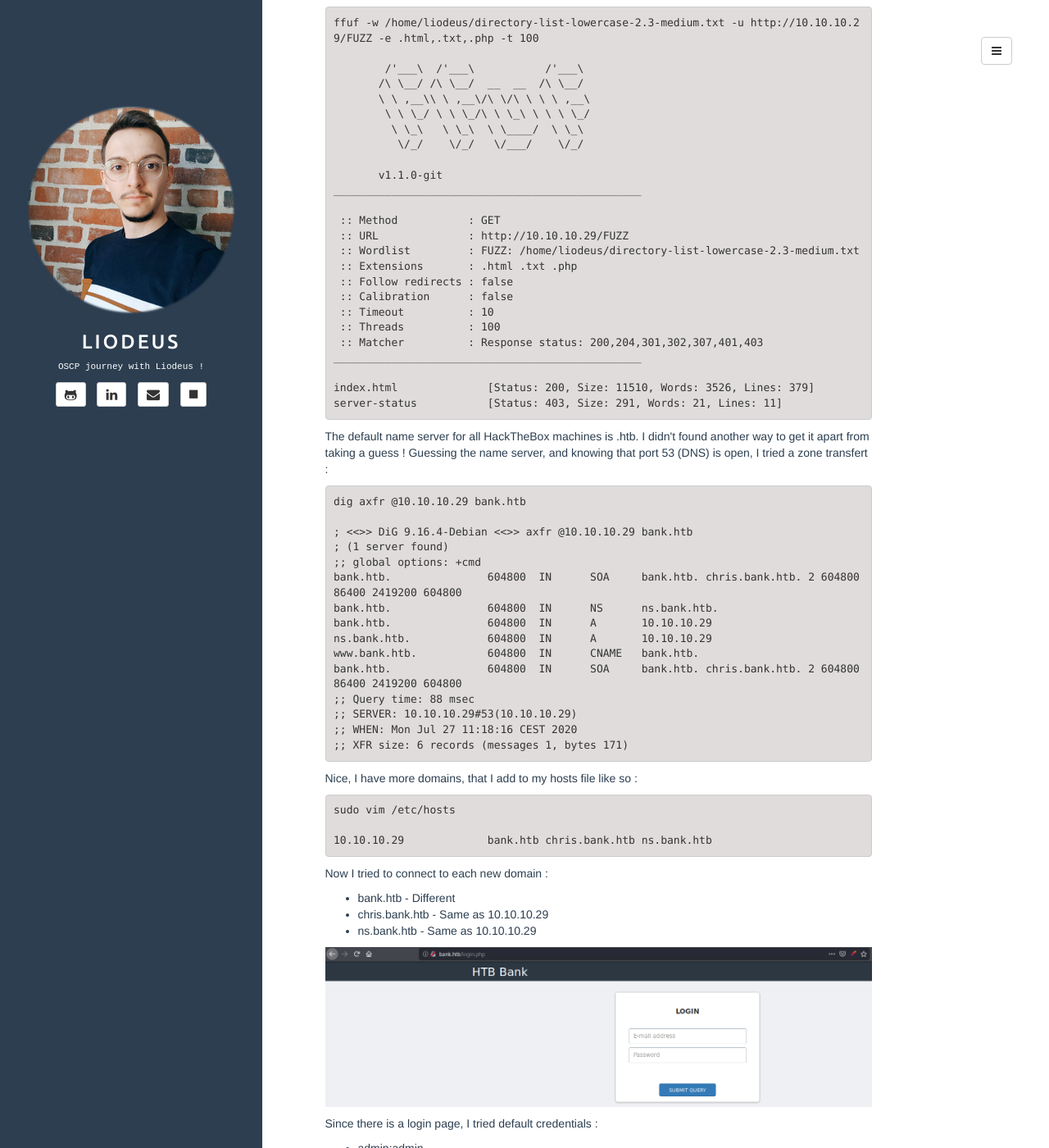
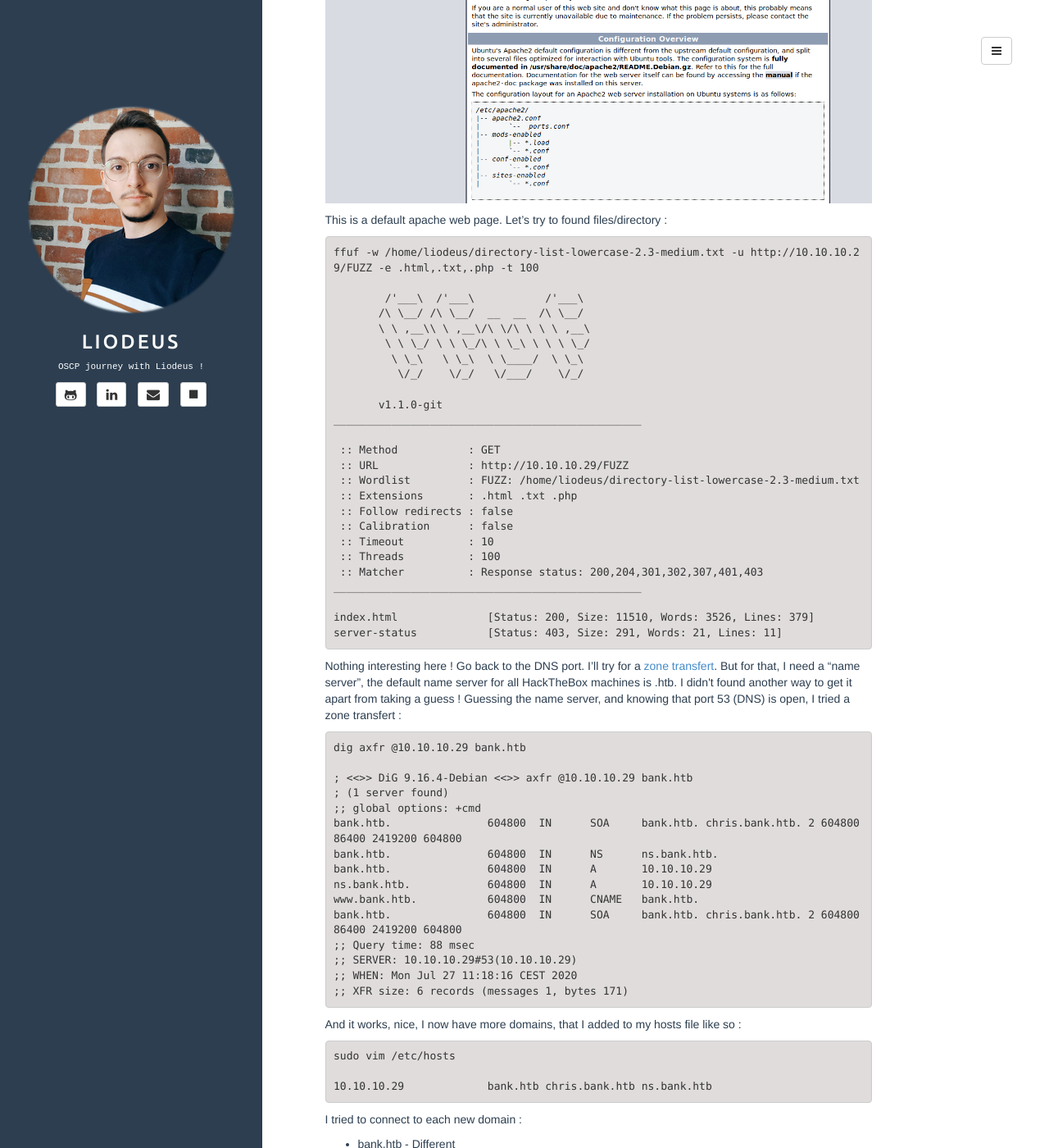
Before and after one commit to Liodeus/liodeus.github.io, a Jekyll site: the page built from _posts/2020-07-28-bank.md, in a window 1280 px wide and 1400 px high, scrolled down 1682 px. Shown: the whole window at 82% size. Built offline with Jekyll 4.4.1, drawn with Linux system fonts in a browser that asks for light colours; some of the changed text lies outside the part shown.

Commit message:
Add files via upload

````diff
--- a/_posts/2020-07-28-bank.md
+++ b/_posts/2020-07-28-bank.md
@@ -1,7 +1,7 @@
 ---
 layout: post
 title: Bank
-tags: [OSCP, Writeup, Linux]
+tags: [OSCP, Writeup, Linux, SUID, Web]
 description: "Bank write-up"
 ---
 
@@ -45,15 +56,15 @@
 
 Here’s what nmap teaches us :
 
-- port 22 (SSH)
-- port 53
-- port 80 (HTTP)
+- port 22 (SSH) - OpenSSH 6.6.1p1
+- port 53 - ISC BIND 9.9.5
+- port 80 (HTTP) - Apache 2.4.7
 
-
+Port 53 (DNS) is open, which is a bit weird, but first see the web port.
 
 ![Apache default](/assets/imgs/bank/apache_default.PNG)
 
-
+This is a default apache web page. Let's try to found files/directory :
 
 ```
 ffuf -w /home/liodeus/directory-list-lowercase-2.3-medium.txt -u http://10.10.10.29/FUZZ -e .html,.txt,.php -t 100
@@ -83,7 +94,7 @@
 server-status           [Status: 403, Size: 291, Words: 21, Lines: 11]
 ```
 
-The default name server for all HackTheBox machines is <name of box>.htb. I didn't found another way to get it apart from taking a guess ! Guessing the name server, and knowing that port 53 (DNS) is open, I tried a zone transfert :
+Nothing interesting here ! Go back to the DNS port. I'll try for a [zone transfert](https://null-byte.wonderhowto.com/forum/zone-transfer-attack-dns-0179845/). But for that, I need a "name server", the default name server for all HackTheBox machines is <name of box>.htb. I didn't found another way to get it apart from taking a guess ! Guessing the name server, and knowing that port 53 (DNS) is open, I tried a zone transfert :
 
 ```
 dig axfr @10.10.10.29 bank.htb
@@ -103,7 +114,7 @@
 ;; XFR size: 6 records (messages 1, bytes 171)
 ```
 
-Nice, I have more domains, that I add to my hosts file like so :
+And it works, nice, I now have more domains, that I added to my hosts file like so :
 
 ```
 sudo vim /etc/hosts
````
Also changed, not shown: other parts of _posts/2020-07-28-bank.md (+13 -2 lines).
